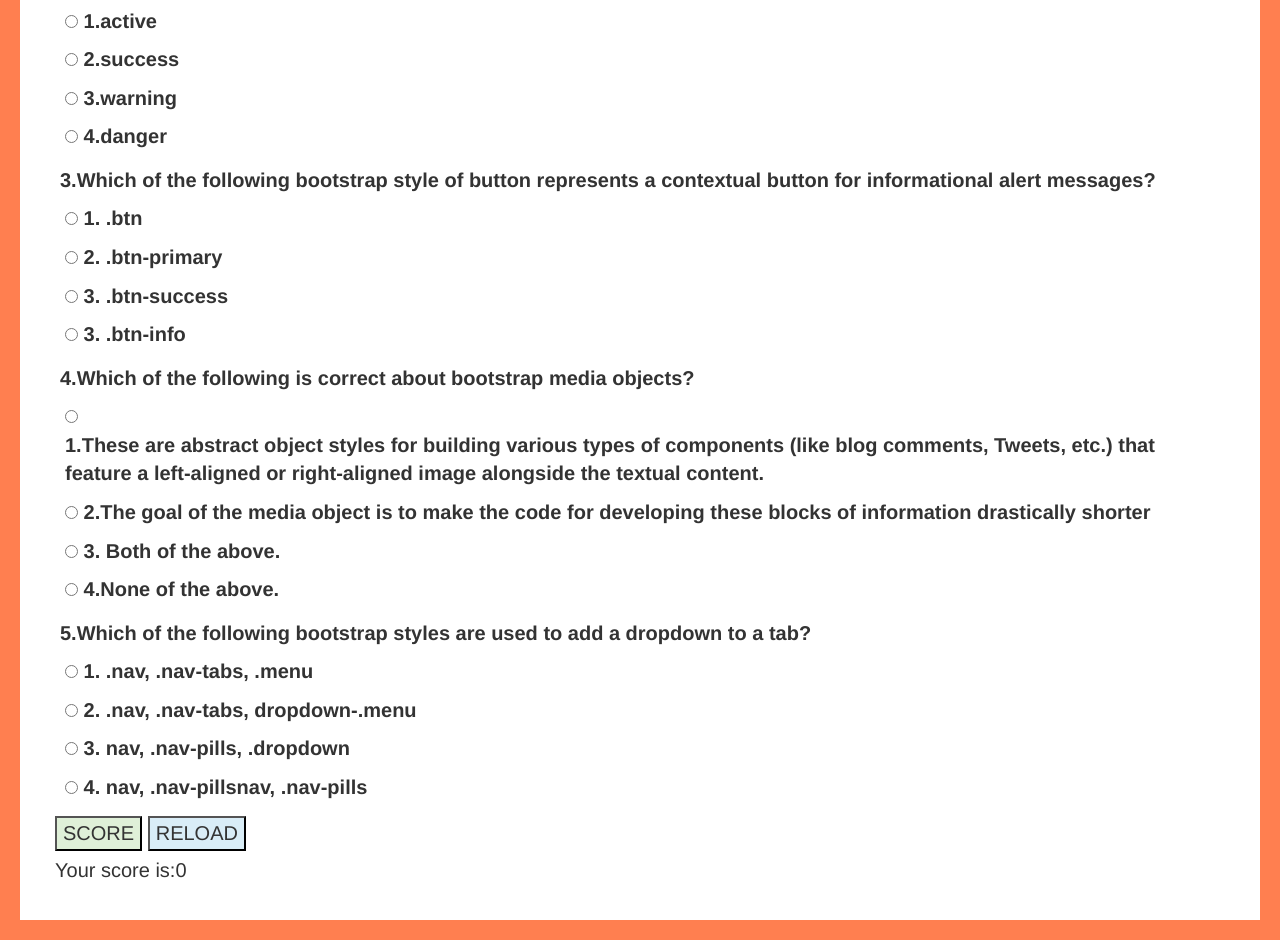
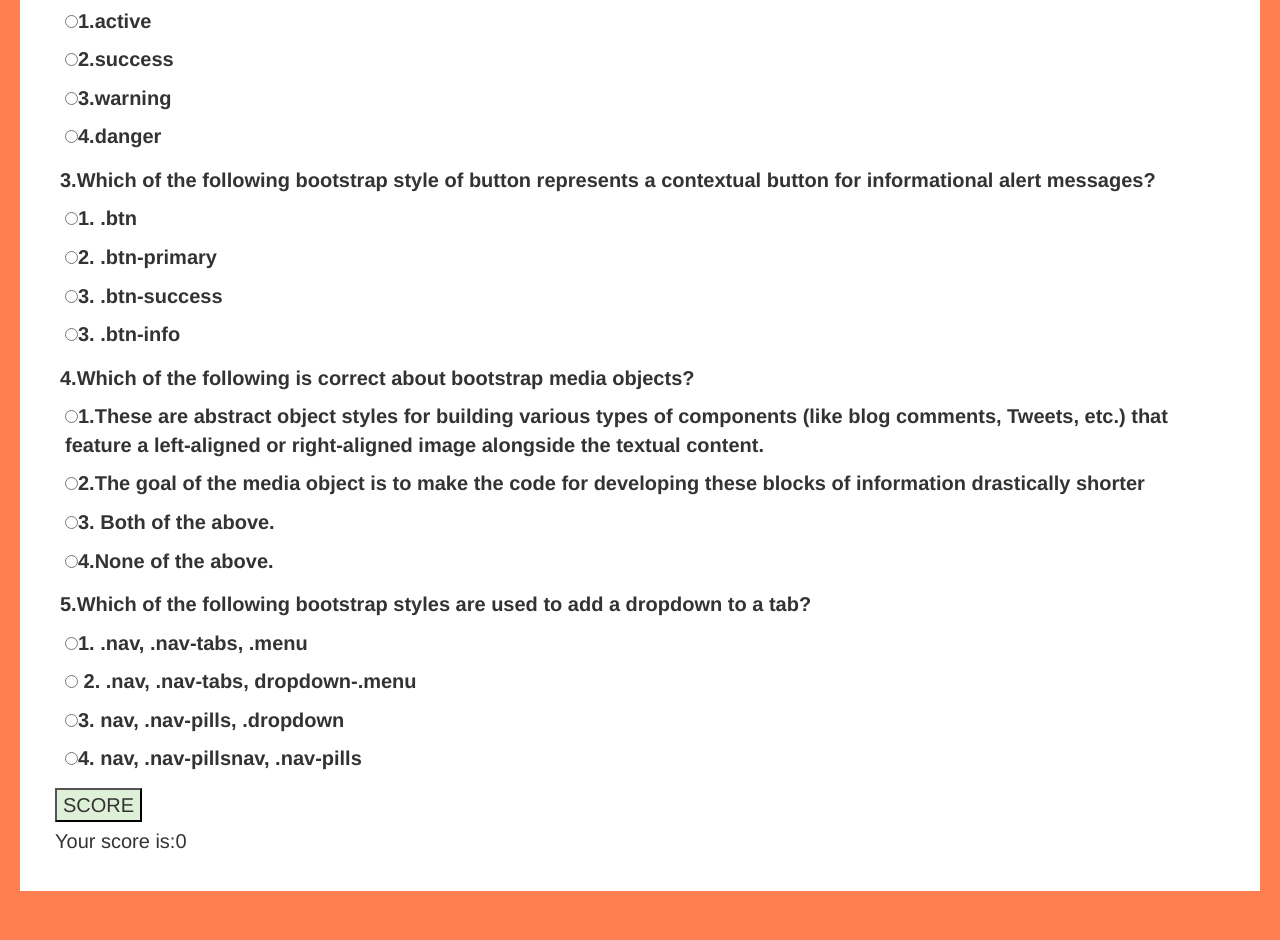
Before and after one commit to Adelice/project-quiz, a plain HTML site: page index.html in a window 1280 px wide. Shown: the part 568-1508 px from the top of the page. After the commit the page ends 1479 px from the top, so only its background shows below. Drawn offline with Linux system fonts and the light colour scheme.

Commit message:
save changes

```diff
--- a/index.html
+++ b/index.html
@@ -8,8 +8,9 @@
     <link rel="stylesheet" type="text/css" href="./css/bootstrap.css">
     <link rel="icon" type="image/ico" href="https://previews.123rf.com/images/sarahdesign/sarahdesign1706/sarahdesign170600519/80760411-quiz-board-icon.jpg" />
     <title>Quiz BOArd</title>
+    <script src="../project-quiz/js/jquery-3.3.1.min.js"></script>
     <script src="js/script.js"></script>
-    <cript src="https://code.jquery.com/jquery-3.3.1.min.js" integrity="sha256-FgpCb/KJQlLNfOu91ta32o/NMZxltwRo8QtmkMRdAu8=" crossorigin="anonymous"></script>
+
 </head>
 <body>
     <header>
@@ -30,20 +31,20 @@
 
 
         <div>
-            <input type="radio" id="framework" name="bt1" value="0">
-            <label for="framework">Bootstrap is a sleek, intuitive, and powerful, mobile first front-end framework for faster and easier web development.</label>
+            <label>
+            <input type="radio" name="bt1" value="0">Bootstrap is a sleek, intuitive, and powerful, mobile first front-end framework for faster and easier web development.</label>
         </div>
         <div>
-            <input type="radio" id="f1" name="bt1" value="0">
-            <label for="f1">It uses HTML, CSS and Javascript</label>
+            <label>
+            <input type="radio" name="bt1" value="0">It uses HTML, CSS and Javascript</label>
         </div>
         <div>
-            <input type="radio" id="f2" name="bt1" value="0">
-            <label for="f2"> Bootstrap was developed by Mark Otto and Jacob Thornton at Twitter</label>
+            <label>
+            <input type="radio" name="bt1" value="0"> Bootstrap was developed by Mark Otto and Jacob Thornton at Twitter</label>
         </div>
         <div>
-            <input type="radio" id="f3" name="bt1" value="20">
-            <label for="f3">All of the above </label>
+            <label>
+            <input type="radio"  name="bt1" value="20">All of the above </label>
         </div>
      </div>
 
@@ -51,87 +52,87 @@
             <label for="bt2">2. Which of the following class applies the hover color to a particular row or cell of a table?</label>
 
         <div>
-            <input type="radio" id="f4" name="bt2" value="20">
-            <label for="f4">1.active</label>
+            <label>
+            <input type="radio"  name="bt2" value="20">1.active</label>
         </div>
         <div>
-            <input type="radio" id="f5" name="bt2" value="0">
-            <label for="f5">2.success</label>
+            <label>
+            <input type="radio" name="bt2" value="0">2.success</label>
         </div>
         <div>
-            <input type="radio" id="f6" name="bt2" value="0">
-            <label for="f6">3.warning</label>
+            <label>
+            <input type="radio" name="bt2" value="0">3.warning</label>
         </div>
         <div>
-            <input type="radio" id="f7" name="bt2" value="0">
-            <label for="f7">4.danger</label>
+            <label>
+            <input type="radio"  name="bt2" value="0">4.danger</label>
         </div>
     </div>
     <div id= "question3">
 
       <label for="bt3">3.Which of the following bootstrap style of button represents a contextual button for informational alert messages?</label>
       <div>
-        <input type="radio" id="f8" name="bt3" value="0">
-        <label for="f7">1. .btn</label>
+        <label>
+        <input type="radio" name="bt3" value="0">1. .btn</label>
     </div>
     <div>
-        <input type="radio" id="f9" name="bt3" value="0">
-        <label for="f9">2. .btn-primary</label>
+        <label>
+        <input type="radio"  name="bt3" value="0">2. .btn-primary</label>
     </div>
     <div>
-        <input type="radio" id="f10" name="bt3" value="0">
-        <label for="f10">3. .btn-success</label>
+        <label>
+        <input type="radio"  name="bt3" value="0">3. .btn-success</label>
     </div>
     <div>
-        <input type="radio" id="f11" name="bt3" value="20">
-        <label for="f11">3. .btn-info</label>
+        <label>
+        <input type="radio" name="bt3" value="20">3. .btn-info</label>
     </div>
   </div>
   <div id= "question4">
 
     <label for="bt4">4.Which of the following is correct about bootstrap media objects?</label>
     <div>
-      <input type="radio" id="f12" name="bt4" value="0">
-      <label for="f12">1.These are abstract object styles for building various types of components (like blog comments, Tweets, etc.)
+      <label>
+      <input type="radio"  name="bt4" value="0">1.These are abstract object styles for building various types of components (like blog comments, Tweets, etc.)
           that feature a left-aligned or right-aligned image alongside the textual content.</label>
     </div>
     <div>
-      <input type="radio" id="f13" name="bt4" value="0">
-      <label for="f13">2.The goal of the media object is to make the code for developing these blocks of information drastically shorter</label>
+      <label>
+      <input type="radio"  name="bt4" value="0">2.The goal of the media object is to make the code for developing these blocks of information drastically shorter</label>
   </div>
   <div>
-      <input type="radio" id="f14" name="bt4" value="20">
-      <label for="f14">3. Both of the above. </label>
+      <label>
+      <input type="radio" name="bt4" value="20">3. Both of the above. </label>
   </div>
   <div>
-      <input type="radio" id="f15" name="bt4" value="0">
-      <label for="f15">4.None of the above.</label>
+      <label>
+      <input type="radio" name="bt4" value="0">4.None of the above.</label>
   </div>
  </div>
   <div id= "question5">
 
         <label for="bt5">5.Which of the following bootstrap styles are used to add a dropdown to a tab?</label>
         <div>
-          <input type="radio" id="f16" name="bt5" value="0">
-          <label for="f16">1. .nav, .nav-tabs, .menu</label>
+          <label>
+          <input type="radio"  name="bt5" value="0">1. .nav, .nav-tabs, .menu</label>
         </div>
         <div>
-          <input type="radio" id="f17" name="bt5" value="20">
-          <label for="f17">2. .nav, .nav-tabs, dropdown-.menu</label>
+            <label>
+          <input type="radio" name="bt5" value="20"> 2. .nav, .nav-tabs, dropdown-.menu</label>
       </div>
       <div>
-          <input type="radio" id="f18" name="bt5" value="0">
-          <label for="f18">3. nav, .nav-pills, .dropdown </label>
+          <label>
+          <input type="radio" name="bt5" value="0">3. nav, .nav-pills, .dropdown </label>
       </div>
       <div>
-          <input type="radio" id="f19" name="bt5" value="0">
-          <label for="f19">4. nav, .nav-pillsnav, .nav-pills </label>
+          <label>
+          <input type="radio"  name="bt5" value="0">4. nav, .nav-pillsnav, .nav-pills </label>
       </div>
 
    </div>
    <div class="quiz-buttons">
         <button class="bg-success" type="submit" name="button">SCORE</button>
-        <button class="bg-info" type="button" name="button" onclick="reload();">RELOAD</button>
+
       </div>
       <div class="final">
         <span id="display">Your score is:0</span>
--- a/js/script.js
+++ b/js/script.js
@@ -2,9 +2,7 @@ var testResults = function(one, two , three ,four , five ){
     return one + two + three + four + five ;
     }
     $(document).ready(function(){
-      $(".begin").click(function(){
-        $("#test").fadeToggle("slow");
-      });
+
       $("form#test").submit(function(event){
         var bt1 = parseInt($("input:radio[name=bt1]:checked").val());
         var bt2 = parseInt($("input:radio[name=bt2]:checked").val());
@@ -14,8 +12,9 @@ var testResults = function(one, two , three ,four , five ){
 
         var result = testResults(bt1,bt2,bt3,bt4,bt5);
 
-        $("#display").text("Your score is:" + result);
+        $("#display").text("Your score is:" + result) + "%";
 
        event.preventDefault();
-        $(".fl").show();
+        $(".final").show();
       });
+    });
```
